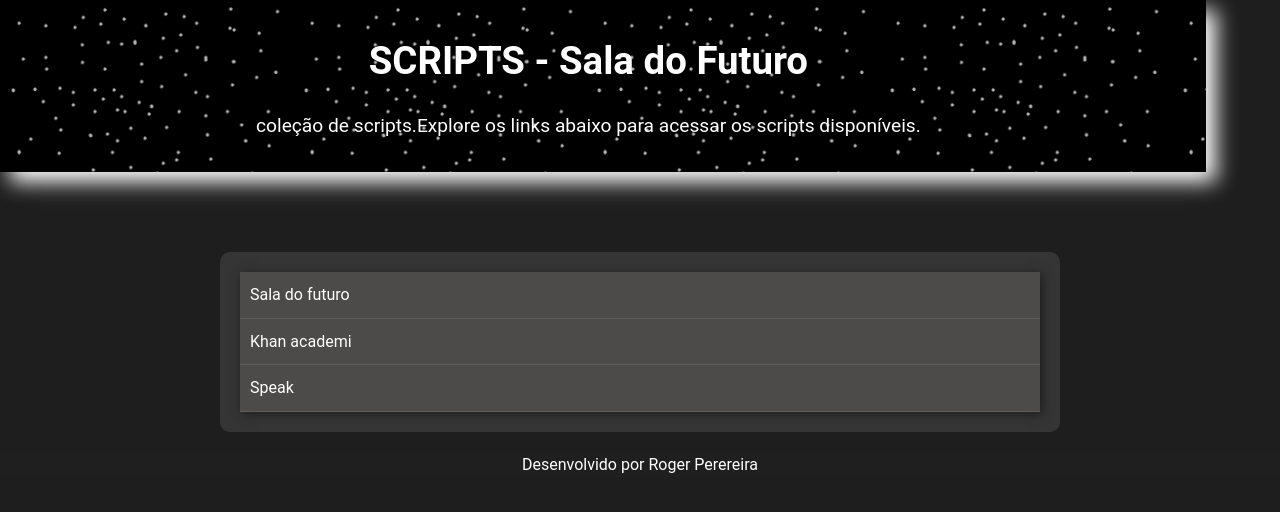
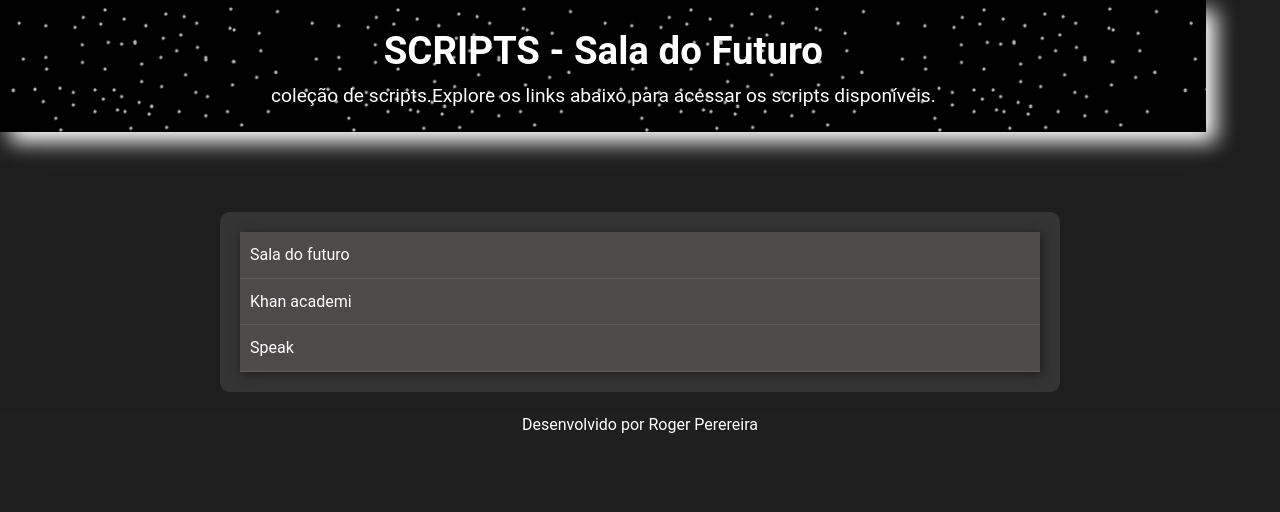
Before and after one commit to 0JovemMistic/Scripts, a plain HTML site: page index.html in a window 1280 px wide. Drawn offline with Linux system fonts and the light colour scheme.

Commit message:
arrumando2

```diff
--- a/style.css
+++ b/style.css
@@ -22,10 +22,10 @@ body {
 
  }
  main h1 {
-   padding: 10px 40px 10px 10px;
+
 }
 main p {
-   padding: 10px 40px 10px 10px;
+
 }
  article {
     margin: 20px auto;
```
